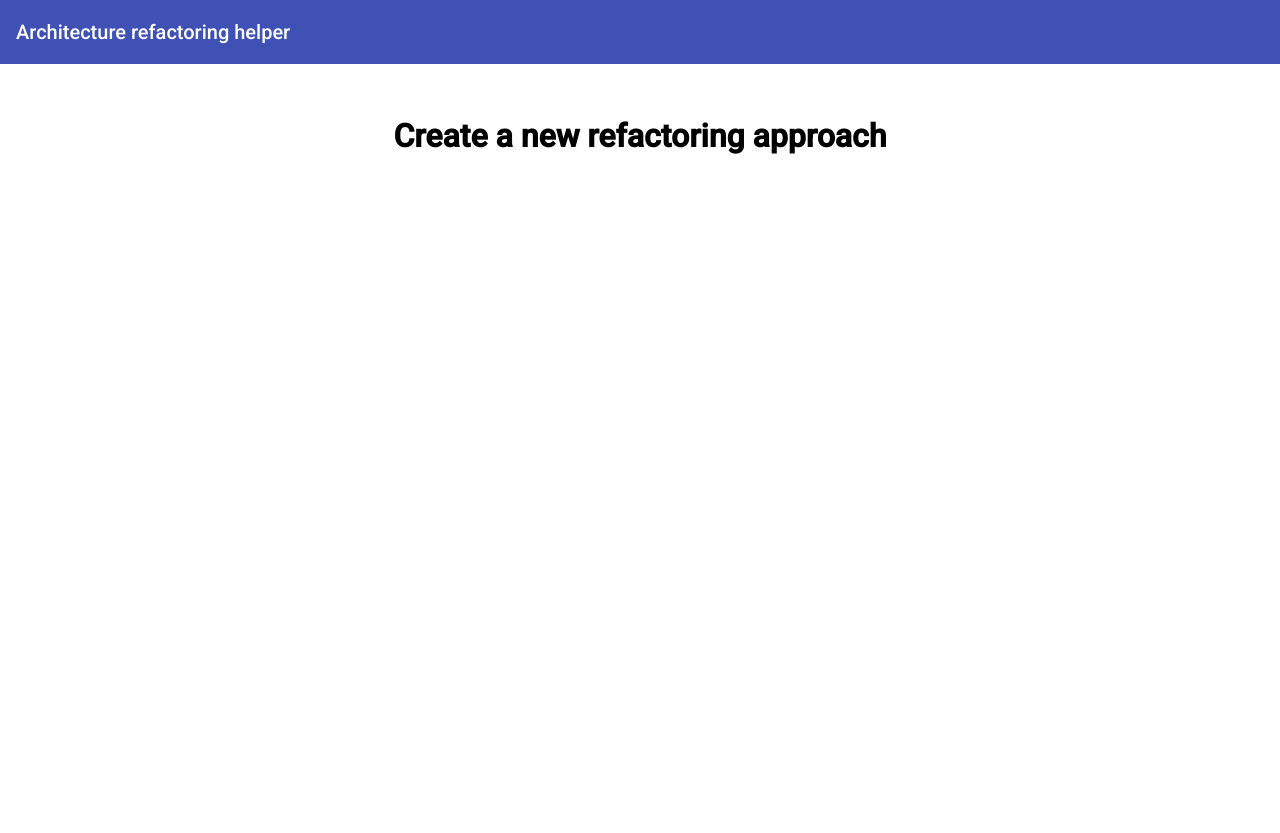
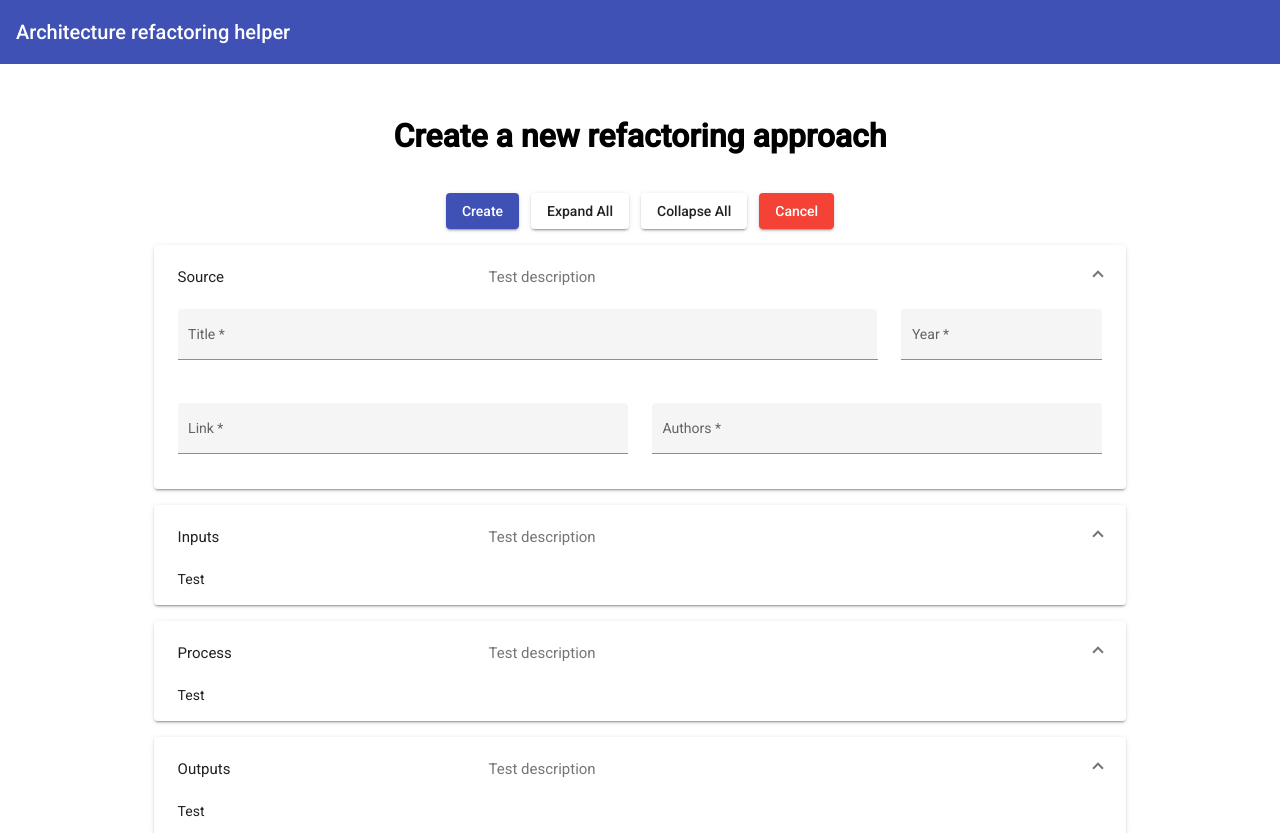
Before and after one commit to jfr609/architecture-refactoring-helper, an Angular app in the folder UI/: page /approach in a window 1280 px wide. Shown: the top 833 px of the page. Before the commit the page ends 800 px from the top, so only its background shows below. Built offline with nearby package versions, Linux system fonts and the light colour scheme.

Commit message:
Implement parts of apprach view component and add confirm dialog

```diff
--- a/UI/src/app/app-routing.module.ts
+++ b/UI/src/app/app-routing.module.ts
@@ -5,6 +5,7 @@ import {HomePageComponent} from "./components/views/home-page/home-page.componen
 import {ApproachViewComponent} from "./components/views/approach-view/approach-view.component";
 import {ApproachExplorerComponent} from "./components/views/approach-explorer/approach-explorer.component";
 import {ApproachFinderComponent} from "./components/views/approach-finder/approach-finder.component";
+import {NAV_PARAM_APPROACH_ID} from "./app.constants";
 
 const routes: Routes = [
   {
@@ -16,7 +17,7 @@ const routes: Routes = [
     component: ApproachViewComponent
   },
   {
-    path: 'approach/:approachId',
+    path: `approach/:${NAV_PARAM_APPROACH_ID}`,
     component: ApproachViewComponent
   },
   {
--- a/UI/src/app/app.component.css
+++ b/UI/src/app/app.component.css
@@ -0,0 +1,3 @@
+.button-bar-button{
+  margin: 8px;
+}
--- a/UI/src/app/app.constants.ts
+++ b/UI/src/app/app.constants.ts
@@ -1 +1,6 @@
 export const APP_TITLE = "Architecture refactoring helper";
+
+// Navigation parameters
+export const NAV_PARAM_APPROACH_ID = "approachId";
+
+export const URL_REGEX = new RegExp(/[-a-zA-Z0-9@:%._\+~#=]{1,256}\.[a-zA-Z0-9()]{1,6}\b([-a-zA-Z0-9()@:%_\+.~#?&//=]*)?/gi);
--- a/UI/src/app/components/views/approach-view/approach-view.component.html
+++ b/UI/src/app/components/views/approach-view/approach-view.component.html
@@ -1,9 +1,131 @@
 <div fxLayout="column" fxLayoutAlign="start center">
-  <div *ngIf="isCreateView; then newApproachTitle else updateApproachTitle">  </div>
+  <div *ngIf="isCreateView; then newApproachTitle else updateApproachTitle"></div>
   <ng-template #newApproachTitle>
     <h1>Create a new refactoring approach</h1>
   </ng-template>
   <ng-template #updateApproachTitle>
     <h1>{{refactoringApproach.approachSource?.title}}</h1>
   </ng-template>
+
+  <div style="padding: 16px" fxLayout="row" fxLayoutAlign="start start" fxLayoutGap="12px">
+    <button *ngIf="isCreateView" mat-raised-button color="primary" (click)="createRefactoringApproach()">Create</button>
+    <button *ngIf="!isCreateView" mat-raised-button color="primary" (click)="updateRefactoringApproach()">Create</button>
+    <button mat-raised-button (click)="accordion.openAll()">Expand All</button>
+    <button mat-raised-button (click)="accordion.closeAll()">Collapse All</button>
+    <button mat-raised-button color="warn" (click)="cancel()">Cancel</button>
+  </div>
+
+  <mat-accordion style="width: 80%" multi>
+    <mat-expansion-panel expanded>
+      <mat-expansion-panel-header>
+        <mat-panel-title>
+          Source
+        </mat-panel-title>
+        <mat-panel-description>
+          Test description
+        </mat-panel-description>
+      </mat-expansion-panel-header>
+
+      <div style="margin-bottom: 24px;" fxLayout="row">
+        <mat-form-field fxFlex style="margin-right: 24px" appearance="fill">
+          <mat-label>Title</mat-label>
+          <input matInput type="text" [formControl]="titleFormControl">
+          <mat-error *ngIf="titleFormControl.hasError('required')">
+            Title is <strong>required</strong>
+          </mat-error>
+        </mat-form-field>
+
+        <mat-form-field appearance="fill">
+          <mat-label>Year</mat-label>
+          <input matInput type="number" [formControl]="yearFormControl">
+          <mat-error *ngIf="!yearFormControl.hasError('required') &&
+          (yearFormControl.hasError('min') || yearFormControl.hasError('max'))">
+            Year has to be between 1900 and the current year
+          </mat-error>
+          <mat-error *ngIf="yearFormControl.hasError('required')">
+            Year is <strong>required</strong>
+          </mat-error>
+        </mat-form-field>
+      </div>
+
+      <div fxLayout="row">
+        <mat-form-field fxFlex="50" style="margin-right: 24px" appearance="fill">
+          <mat-label>Link</mat-label>
+          <input matInput type="text" [formControl]="linkFormControl">
+          <mat-error *ngIf="!linkFormControl.hasError('required') && linkFormControl.hasError('url')">
+            Link has to be a valid URL
+          </mat-error>
+          <mat-error *ngIf="linkFormControl.hasError('required')">
+            Link is <strong>required</strong>
+          </mat-error>
+        </mat-form-field>
+
+        <mat-form-field fxFlex="50" appearance="fill">
+          <mat-label>Authors</mat-label>
+          <input matInput type="text" [formControl]="authorsFormControl">
+          <mat-error *ngIf="authorsFormControl.hasError('required')">
+            Authors are <strong>required</strong>
+          </mat-error>
+        </mat-form-field>
+      </div>
+    </mat-expansion-panel>
+
+    <mat-expansion-panel expanded>
+      <mat-expansion-panel-header>
+        <mat-panel-title>
+          Inputs
+        </mat-panel-title>
+        <mat-panel-description>
+          Test description
+        </mat-panel-description>
+      </mat-expansion-panel-header>
+      <div>
+        Test
+      </div>
+    </mat-expansion-panel>
+
+    <mat-expansion-panel expanded>
+      <mat-expansion-panel-header>
+        <mat-panel-title>
+          Process
+        </mat-panel-title>
+        <mat-panel-description>
+          Test description
+        </mat-panel-description>
+      </mat-expansion-panel-header>
+      <div>
+        Test
+      </div>
+    </mat-expansion-panel>
+
+    <mat-expansion-panel expanded>
+      <mat-expansion-panel-header>
+        <mat-panel-title>
+          Outputs
+        </mat-panel-title>
+        <mat-panel-description>
+          Test description
+        </mat-panel-description>
+      </mat-expansion-panel-header>
+      <div>
+        Test
+      </div>
+    </mat-expansion-panel>
+
+    <mat-expansion-panel expanded>
+      <mat-expansion-panel-header>
+        <mat-panel-title>
+          Usability
+        </mat-panel-title>
+        <mat-panel-description>
+          Test description
+        </mat-panel-description>
+      </mat-expansion-panel-header>
+      <div>
+        Test
+      </div>
+    </mat-expansion-panel>
+  </mat-accordion>
+
+
 </div>
--- a/UI/src/app/components/views/approach-view/approach-view.component.ts
+++ b/UI/src/app/components/views/approach-view/approach-view.component.ts
@@ -1,9 +1,14 @@
-import {Component, OnInit} from '@angular/core';
+import {Component, OnInit, ViewChild} from '@angular/core';
 import {RefactoringApproach} from "../../../../../api/repository/models/refactoring-approach";
 import {Subscription} from "rxjs";
-import {ActivatedRoute, ParamMap} from "@angular/router";
+import {ActivatedRoute, ParamMap, Router} from "@angular/router";
 import {RefactoringApproachService} from "../../../../../api/repository/services/refactoring-approach.service";
 import {UtilService} from "../../../services/util.service";
+import {NAV_PARAM_APPROACH_ID, URL_REGEX} from "../../../app.constants";
+import {MatAccordion} from "@angular/material/expansion";
+import {FormControl, Validators} from "@angular/forms";
+import {CustomValidators} from "../../../utils/custom-validators";
+import {ConfirmDialogComponent, ConfirmDialogData} from "../../dialogs/confirm-dialog/confirm-dialog.component";
 
 @Component({
   selector: 'app-approach-view',
@@ -12,6 +17,14 @@ import {UtilService} from "../../../services/util.service";
 })
 export class ApproachViewComponent implements OnInit {
 
+  @ViewChild(MatAccordion)
+  accordion!: MatAccordion;
+
+  titleFormControl = new FormControl('', [Validators.required])
+  yearFormControl = new FormControl('', [Validators.required, Validators.min(1900), Validators.max(new Date().getFullYear())])
+  linkFormControl = new FormControl('', [Validators.required, CustomValidators.url])
+  authorsFormControl = new FormControl('', [Validators.required])
+
   refactoringApproach: RefactoringApproach = {};
   isCreateView: boolean = true;
 
@@ -19,25 +32,25 @@ export class ApproachViewComponent implements OnInit {
 
   constructor(private refactoringApproachService: RefactoringApproachService,
               private utilService: UtilService,
+              private router: Router,
               private route: ActivatedRoute) {
   }
 
   ngOnInit(): void {
     this.routeSub = this.route.paramMap.subscribe({
       next: (paramMap: ParamMap) => {
-        this.isCreateView = !paramMap.has('approachId');
+        this.isCreateView = !paramMap.has(NAV_PARAM_APPROACH_ID);
         if (this.isCreateView)
           return;
 
-        let approachId = parseInt(<string>paramMap.get('approachId'));
+        let approachId = parseInt(<string>paramMap.get(NAV_PARAM_APPROACH_ID));
         this.requestRefactoringApproach(approachId);
       }
     })
   }
 
-  requestRefactoringApproach(approachId: number){
-    this.refactoringApproachService.getRefactoringApproach({id: approachId})
-      .subscribe({
+  requestRefactoringApproach(approachId: number) {
+    this.refactoringApproachService.getRefactoringApproach({id: approachId}).subscribe({
       next: (response: RefactoringApproach) => {
         this.refactoringApproach = response;
       },
@@ -46,4 +59,68 @@ export class ApproachViewComponent implements OnInit {
       }
     });
   }
+
+  createRefactoringApproach() {
+    let data: ConfirmDialogData = {
+      title: "Create a new refactoring approach?",
+      message: "Do you want to create a new refactoring approach based on the given data?",
+      confirmButtonText: "Confirm",
+      cancelButtonText: "Cancel",
     }
+
+    this.utilService.createDialog(ConfirmDialogComponent, data).afterClosed().subscribe({
+      next: (data: ConfirmDialogData) => {
+        if (data === undefined)
+          return
+
+        // TODO create
+      },
+    })
+  }
+
+  updateRefactoringApproach() {
+    let data: ConfirmDialogData = {
+      title: "Update the current refactoring approach?",
+      message: "Do you want to update the current refactoring approach based on the current changes?",
+      confirmButtonText: "Confirm",
+      cancelButtonText: "Cancel",
+    }
+
+    this.utilService.createDialog(ConfirmDialogComponent, data).afterClosed().subscribe({
+      next: (data: ConfirmDialogData) => {
+        if (data === undefined)
+          return
+
+        // TODO update
+      },
+    })
+  }
+
+  cancel() {
+    let data: ConfirmDialogData;
+    if (this.isCreateView) {
+      data = {
+        title: "Stop adding new refactoring approach?",
+        message: "Do you want to stop adding a refactoring approach? All filled in data will be lost.",
+        confirmButtonText: "Yes",
+        cancelButtonText: "No",
+      }
+    } else {
+      data = {
+        title: "Stop updating refactoring approach?",
+        message: "Do you want to stop updating the refactoring approach? All unsaved changed will be lost.",
+        confirmButtonText: "Yes",
+        cancelButtonText: "No",
+      }
+    }
+
+    this.utilService.createDialog(ConfirmDialogComponent, data).afterClosed().subscribe({
+      next: (data: ConfirmDialogData) => {
+        if (data === undefined)
+          return
+
+        this.router.navigate(['/home']);
+      },
+    })
+  }
+}
--- a/UI/src/app/services/util.service.ts
+++ b/UI/src/app/services/util.service.ts
@@ -1,6 +1,8 @@
-import {Injectable} from '@angular/core';
+import {Component, Injectable} from '@angular/core';
 import {MatDialog, MatDialogRef} from "@angular/material/dialog";
 import {MatSnackBar} from "@angular/material/snack-bar";
+import {ComponentType} from "@angular/cdk/overlay";
+import {DialogData} from "../utils/models/dialog-data";
 
 @Injectable({
   providedIn: 'root'
@@ -12,7 +14,7 @@ export class UtilService {
               public dialog: MatDialog) {
   }
 
-  public createDialog(dialogComponent: any, data: any, width?: string, height?: string): MatDialogRef<any> {
+  public createDialog(dialogComponent: ComponentType<any>, data: DialogData, width?: string, height?: string): MatDialogRef<any> {
     return this.dialog.open(dialogComponent, {
       width: width || '400px',
       height: height || undefined,
--- /dev/null
+++ b/UI/src/app/utils/custom-validators.ts
@@ -0,0 +1,16 @@
+import {AbstractControl, ValidationErrors} from "@angular/forms";
+import {URL_REGEX} from "../app.constants";
+
+export class CustomValidators {
+  static url(control: AbstractControl): ValidationErrors | null {
+    if (typeof control.value === 'string') {
+      let url: string = control.value;
+      if (url.match(URL_REGEX)) {
+        return null;
+      }
+    }
+    return {
+      url: true
+    };
+  }
+}
--- /dev/null
+++ b/UI/src/app/utils/models/dialog-data.ts
@@ -0,0 +1,3 @@
+export interface DialogData{
+  title: string
+}
```
Also changed, not shown: UI/src/app/app.module.ts (+14 -2 lines), UI/src/app/components/dialogs/confirm-dialog/confirm-dialog.component.html (added, +16 -0 lines), UI/src/app/components/dialogs/confirm-dialog/confirm-dialog.component.ts (added, +28 -0 lines), UI/src/app/components/dialogs/confirm-dialog/confirm-dialog.component.css (added). Lines whose indentation alone changed are shown as unchanged.
